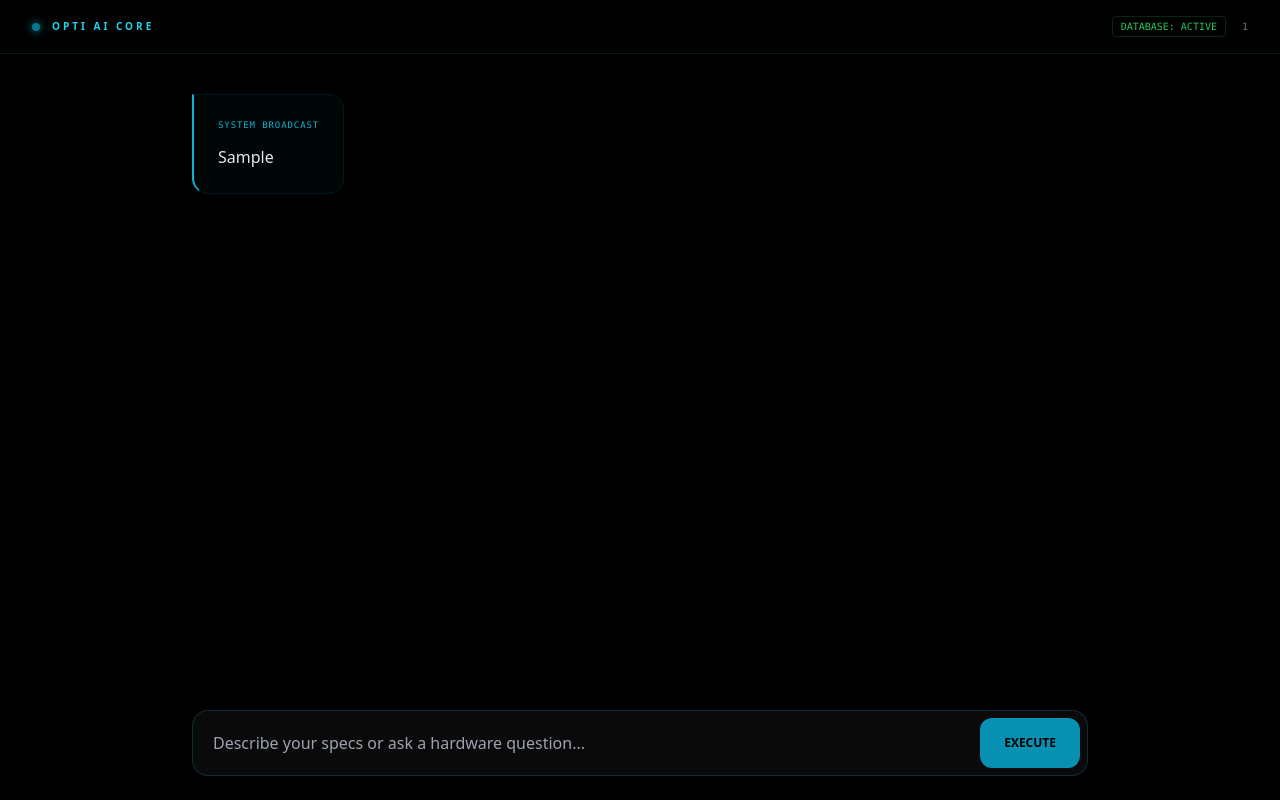
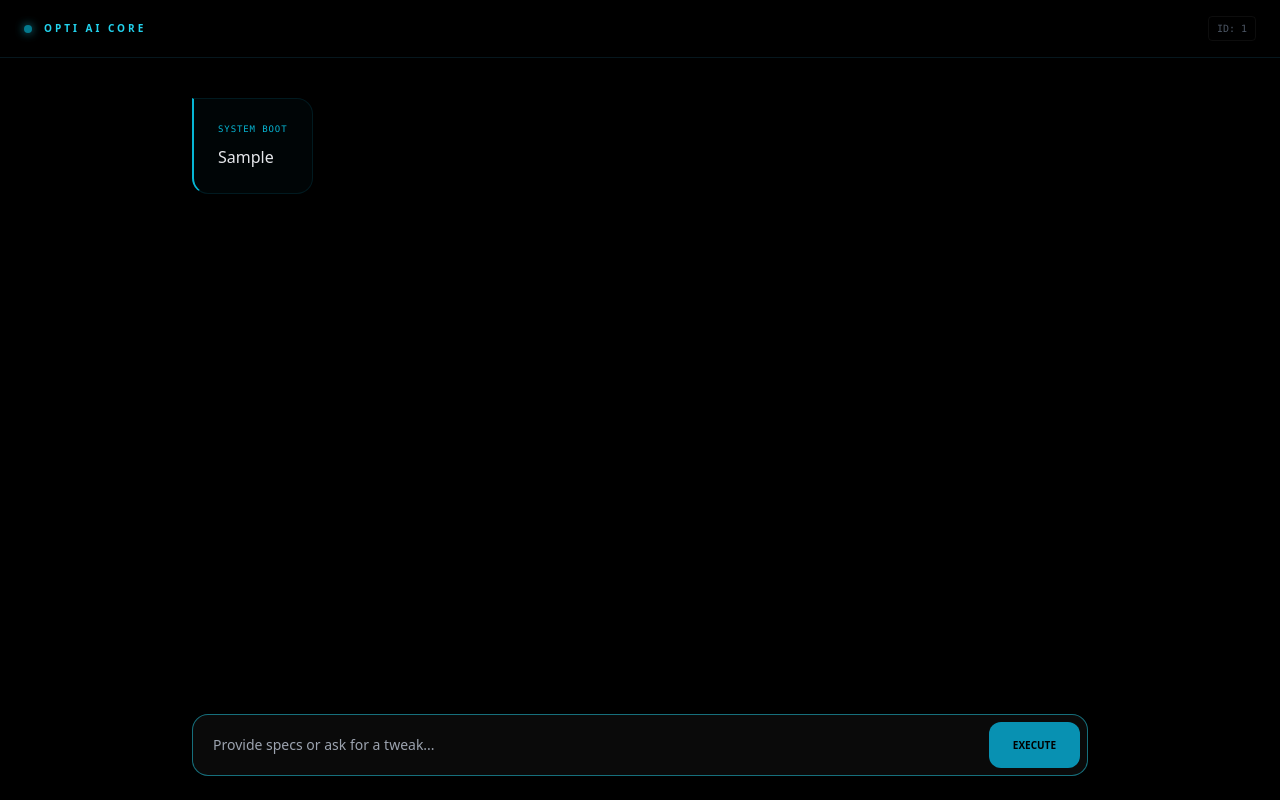
Before and after one commit to tyferust/optiai, a Flask app: template templates/index.html in a window 1280 px wide. Run offline with Flask 3, Linux system fonts and the light colour scheme; the template is opened without the code that fills it: most values are stand-ins (such as "Sample title", 1, 10 or a date in 2020); some libraries are stand-ins or nearby versions.

Commit message:
Update index.html

```diff
--- a/templates/index.html
+++ b/templates/index.html
@@ -1,75 +1,68 @@
 <!DOCTYPE html>
-<html class="bg-black text-white scroll-smooth">
+<html class="bg-black text-white scroll-smooth h-full">
 <head>
     <meta charset="UTF-8">
     <meta name="viewport" content="width=device-width, initial-scale=1.0">
     <title>Opti AI | Command Center</title>
     <script src="https://cdn.tailwindcss.com"></script>
     <style>
-        /* 1. ANIMATIONS (QoL) */
         @keyframes message-in {
-            0% { opacity: 0; transform: translateY(20px) scale(0.95); }
+            0% { opacity: 0; transform: translateY(15px) scale(0.98); }
             100% { opacity: 1; transform: translateY(0) scale(1); }
         }
-        .animate-msg { animation: message-in 0.4s cubic-bezier(0.17, 0.67, 0.83, 0.67) forwards; }
-
-        .typing-dot { animation: blink 1.4s infinite both; font-size: 24px; }
+        .animate-msg { animation: message-in 0.3s ease-out forwards; }
+        .typing-dot { animation: blink 1.4s infinite both; font-size: 20px; }
         .typing-dot:nth-child(2) { animation-delay: .2s; }
         .typing-dot:nth-child(3) { animation-delay: .4s; }
         @keyframes blink { 0% { opacity: .2; } 20% { opacity: 1; } 100% { opacity: .2; } }
 
-        /* 2. CUSTOM SCROLLBAR */
         ::-webkit-scrollbar { width: 4px; }
-        ::-webkit-scrollbar-track { background: transparent; }
-        ::-webkit-scrollbar-thumb { background: #0891b2; border-radius: 10px; box-shadow: 0 0 10px #0891b2; }
+        ::-webkit-scrollbar-thumb { background: #0891b2; border-radius: 10px; }
 
         .glass-panel {
             background: rgba(8, 145, 178, 0.03);
             border: 1px solid rgba(8, 145, 178, 0.15);
-            backdrop-filter: blur(12px);
-            box-shadow: 0 8px 32px 0 rgba(0, 0, 0, 0.8);
+            backdrop-filter: blur(10px);
         }
+        .star-glow { text-shadow: 0 0 10px rgba(255, 215, 0, 0.6); }
+        .risk-glow { text-shadow: 0 0 10px rgba(239, 68, 68, 0.6); }
     </style>
 </head>
-<body class="flex flex-col h-screen overflow-hidden">
+<body class="flex flex-col h-full overflow-hidden">
 
-    <header class="flex justify-between items-center px-8 py-4 border-b border-cyan-900/30 bg-black/90 backdrop-blur-xl z-50">
+    <header class="flex justify-between items-center px-6 py-4 border-b border-cyan-900/30 bg-black/90 z-50">
         <div class="flex items-center gap-3">
             <div class="w-2 h-2 bg-cyan-500 rounded-full animate-pulse shadow-[0_0_10px_#22d3ee]"></div>
             <h1 class="text-cyan-400 font-bold tracking-[0.3em] uppercase text-[10px]">Opti AI Core</h1>
         </div>
-        <div class="flex items-center gap-4">
-            <span class="text-green-500 text-[10px] font-mono border border-green-500/20 px-2 py-0.5 rounded">DATABASE: ACTIVE</span>
-            <span class="text-gray-500 text-[10px] font-mono">{{ user_id }}</span>
-        </div>
+        <span class="text-gray-600 text-[10px] font-mono border border-white/5 px-2 py-1 rounded">ID: {{ user_id }}</span>
     </header>
 
-    <main id="chat-container" class="flex-1 overflow-y-auto p-4 md:p-10 space-y-8 scroll-smooth">
+    <main id="chat-container" class="flex-1 overflow-y-auto p-4 md:p-10 space-y-6">
         <div class="max-w-4xl mx-auto" id="dynamic-content">
-            <div class="flex justify-start mb-8 animate-msg">
+            <div class="flex justify-start mb-6 animate-msg">
                 <div class="glass-panel p-6 rounded-2xl rounded-tl-none text-gray-200 border-l-2 border-l-cyan-500">
-                    <p class="font-mono text-cyan-500 text-[9px] mb-3 uppercase tracking-widest">System Broadcast</p>
+                    <p class="font-mono text-cyan-500 text-[9px] mb-2 uppercase tracking-widest">System Boot</p>
                     {{ initial_msg }}
                 </div>
             </div>
         </div>
 
-        <div id="loader" class="hidden max-w-4xl mx-auto flex items-center gap-3 text-cyan-500/50 font-mono text-xs italic px-6">
-            <span class="animate-pulse">Processing Advanced Protocols</span>
+        <div id="loader" class="hidden max-w-4xl mx-auto flex items-center gap-3 text-cyan-500/50 font-mono text-[10px] italic px-6">
+            <span>RUNNING ANALYTICS</span>
             <span class="flex gap-1"><span class="typing-dot">.</span><span class="typing-dot">.</span><span class="typing-dot">.</span></span>
         </div>
+    </main>
 
-        <div class="h-20"></div> </main>
-
-    <footer class="p-6 bg-gradient-to-t from-black via-black/95 to-transparent">
+    <footer class="p-6 bg-black">
         <div class="max-w-4xl mx-auto relative">
             <form id="ask-form" class="relative group">
                 <input
-                    type="text" id="user-query" autocomplete="off"
-                    placeholder="Describe your specs or ask a hardware question..."
-                    class="w-full bg-[#0a0a0a] border border-cyan-900/50 p-5 rounded-2xl text-white outline-none focus:border-cyan-400/50 focus:ring-1 focus:ring-cyan-400/20 transition-all pr-28 text-sm md:text-base"
+                    type="text" id="user-query" autocomplete="off" autofocus
+                    placeholder="Provide specs or ask for a tweak..."
+                    class="w-full bg-[#0a0a0a] border border-cyan-900/50 p-5 rounded-2xl text-white outline-none focus:border-cyan-400/50 transition-all pr-28 text-sm"
                 >
-                <button type="submit" class="absolute right-2 top-2 bottom-2 bg-cyan-600 hover:bg-cyan-500 text-black px-6 rounded-xl font-bold text-xs transition-all flex items-center gap-2">
+                <button type="submit" class="absolute right-2 top-2 bottom-2 bg-cyan-600 hover:bg-cyan-500 text-black px-6 rounded-xl font-bold text-[10px] transition-all">
                     EXECUTE
                 </button>
             </form>
@@ -82,9 +75,30 @@
         const loader = document.getElementById('loader');
         const container = document.getElementById('chat-container');
 
+        // QoL: Automated scroll to bottom
         const scrollBottom = () => {
             container.scrollTo({ top: container.scrollHeight, behavior: 'smooth' });
         };
+
+        // QoL: The Star/Risk Image Engine
+        function parseRatings(text) {
+            return text.replace(/\[EFF: (\d)\] \[RSK: (\d)\]/g, (match, eff, rsk) => {
+                const effStars = '⭐'.repeat(eff);
+                const rskIcons = '⚠️'.repeat(rsk);
+                return `
+                    <div class="mt-6 pt-4 border-t border-white/5 grid grid-cols-2 gap-4">
+                        <div class="bg-white/5 p-3 rounded-xl border border-white/5">
+                            <p class="text-[9px] text-cyan-500 uppercase font-mono mb-1">Effectiveness</p>
+                            <div class="star-glow text-xs">${effStars}</div>
+                        </div>
+                        <div class="bg-white/5 p-3 rounded-xl border border-white/5">
+                            <p class="text-[9px] text-red-500 uppercase font-mono mb-1">Risk Factor</p>
+                            <div class="risk-glow text-xs">${rskIcons}</div>
+                        </div>
+                    </div>
+                `;
+            });
+        }
 
         form.onsubmit = async (e) => {
             e.preventDefault();
@@ -92,10 +106,9 @@
             const query = input.value.trim();
             if(!query) return;
 
-            // 1. Add User Msg with Animation
             chatContent.innerHTML += `
-                <div class="flex justify-end mb-8 animate-msg">
-                    <div class="bg-cyan-900/10 border border-cyan-500/20 p-5 rounded-2xl rounded-tr-none text-cyan-50 max-w-[85%] shadow-xl">
+                <div class="flex justify-end mb-6 animate-msg">
+                    <div class="bg-cyan-900/10 border border-cyan-500/20 p-5 rounded-2xl rounded-tr-none text-cyan-50 max-w-[85%] text-sm">
                         ${query}
                     </div>
                 </div>`;
@@ -104,30 +117,27 @@
             loader.classList.remove('hidden');
             scrollBottom();
 
-            try {
             const response = await fetch('/ask', {
                 method: 'POST',
                 headers: { 'Content-Type': 'application/x-www-form-urlencoded' },
                 body: `query=${encodeURIComponent(query)}`
             });
+
             const result = await response.text();
-
             loader.classList.add('hidden');
 
-                // 2. Add AI Msg with Animation
+            // Apply the star engine to the result
+            const formattedResult = parseRatings(result);
+
             chatContent.innerHTML += `
-                    <div class="flex justify-start mb-8 animate-msg">
-                        <div class="glass-panel p-6 rounded-2xl rounded-tl-none text-gray-200 max-w-[90%] whitespace-pre-line border-l-2 border-l-cyan-500">
+                <div class="flex justify-start mb-6 animate-msg">
+                    <div class="glass-panel p-6 rounded-2xl rounded-tl-none text-gray-200 max-w-[90%] whitespace-pre-line border-l-2 border-l-cyan-500 text-sm">
                         <p class="font-mono text-cyan-500 text-[9px] mb-3 uppercase tracking-widest">Opti AI Response</p>
-                            ${result}
+                        ${formattedResult}
                     </div>
                 </div>`;
 
             scrollBottom();
-            } catch (err) {
-                loader.classList.add('hidden');
-                console.error(err);
-            }
         };
     </script>
 </body>
```
Lines whose indentation alone changed are shown as unchanged.
